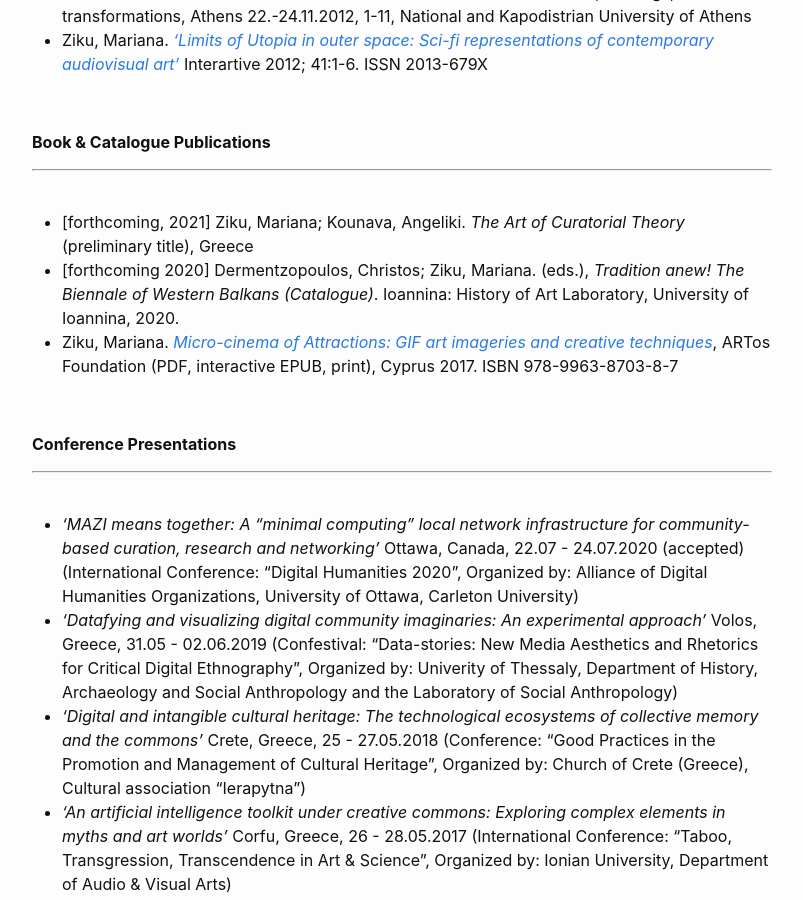
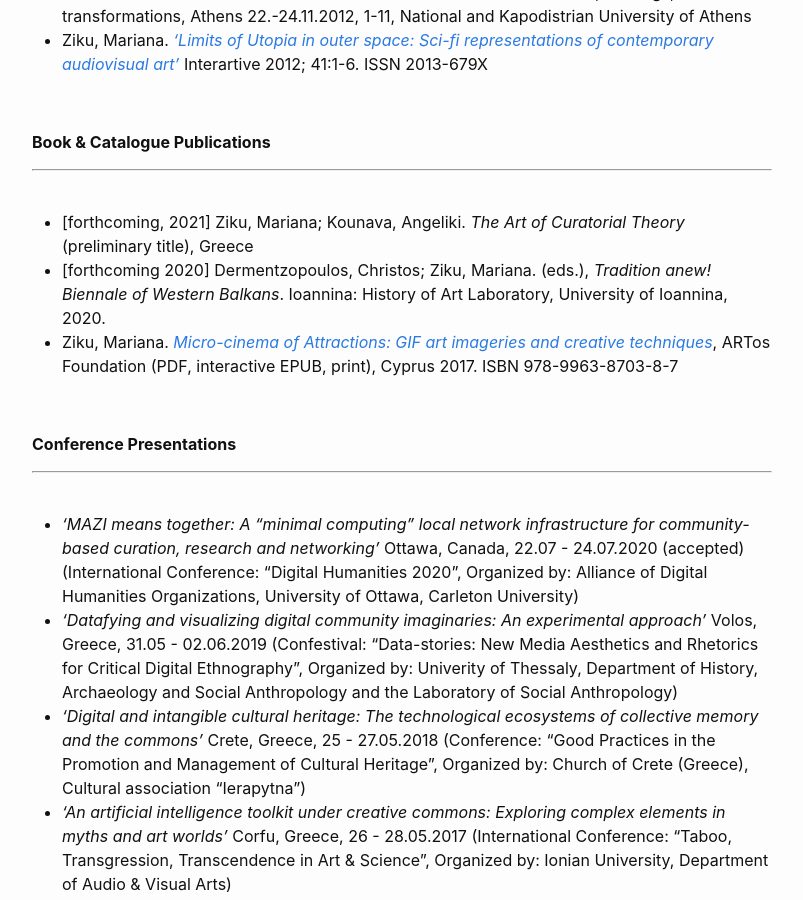
Before and after one commit to mziku/mziku.github.io, a Jekyll site: the page built from publications.md, in a window 1280 px wide and 900 px high, scrolled down 840 px. Shown: the whole window, without its empty margins (238-1041 px from the left). Built offline with Jekyll 4.4.1, drawn with Linux system fonts in a browser that asks for light colours.

Commit message:
Update publications.md

```diff
--- a/publications.md
+++ b/publications.md
@@ -30,7 +30,7 @@
 <br>
 
 - [forthcoming, 2021] Ziku, Mariana; Kounava, Angeliki. *The Art of Curatorial Theory* (preliminary title), Greece
-- [forthcoming 2020] Dermentzopoulos, Christos; Ziku, Mariana. (eds.), *Tradition anew! The Biennale of Western Balkans (Catalogue)*. Ioannina: History of Art Laboratory, University of Ioannina, 2020.
+- [forthcoming 2020] Dermentzopoulos, Christos; Ziku, Mariana. (eds.), *Tradition anew! Biennale of Western Balkans*. Ioannina: History of Art Laboratory, University of Ioannina, 2020.
 - Ziku, Mariana. [*Micro-cinema of Attractions: GIF art imageries and creative techniques*](https://drive.google.com/drive/folders/0B0UjNhiCkNpkN0pPU2ZVX3BzVFU), ARTos Foundation (PDF, interactive EPUB, print), Cyprus 2017. ISBN 978-9963-8703-8-7
 
 <br>
```
